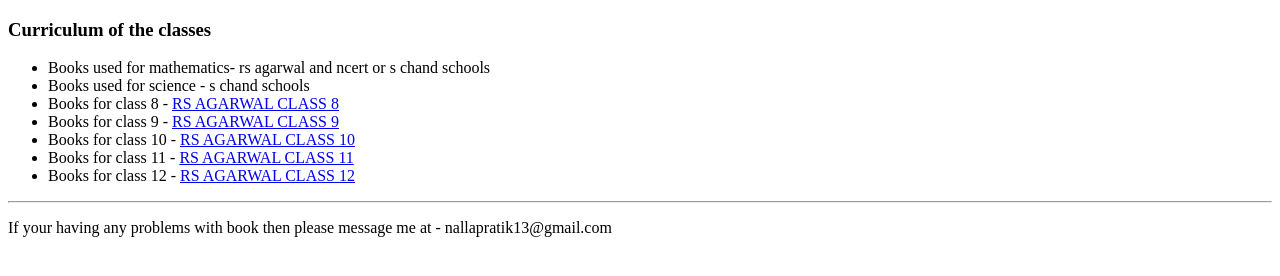
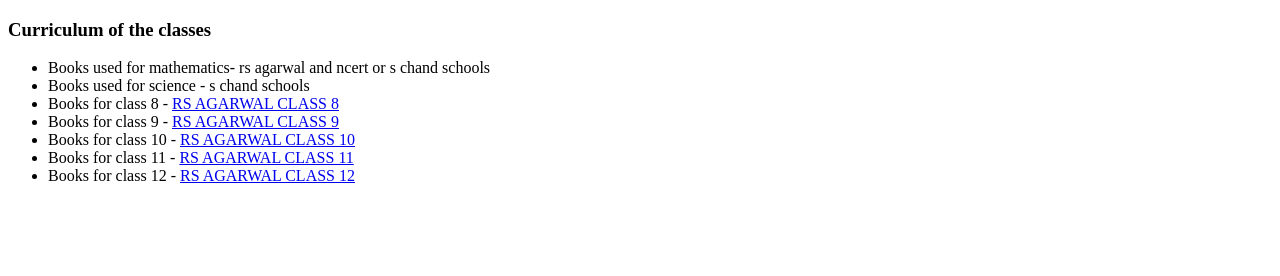
Before and after one commit to PN100/tt, a plain HTML site: page class book.html in a window 1280 px wide. Drawn offline with Linux system fonts and the light colour scheme.

Commit message:
Update class book.html

```diff
--- a/class book.html
+++ b/class book.html
@@ -29,8 +29,7 @@
       Books for class 12 - <a href="https://www.amazon.in/Secondary-Mathematics-Aggarwal-2018-19-Session/dp/9350271249/ref=sr_1_1?dchild=1&keywords=rs+aggarwal+class+12+maths&qid=1623493164&sr=8-1">RS AGARWAL CLASS 12</a>
     </li>
   </ul>
-    <hr>
-    <p>If your having any problems with book then please message me at - nallapratik13@gmail.com</p>
+
 </p>
 
 
```
